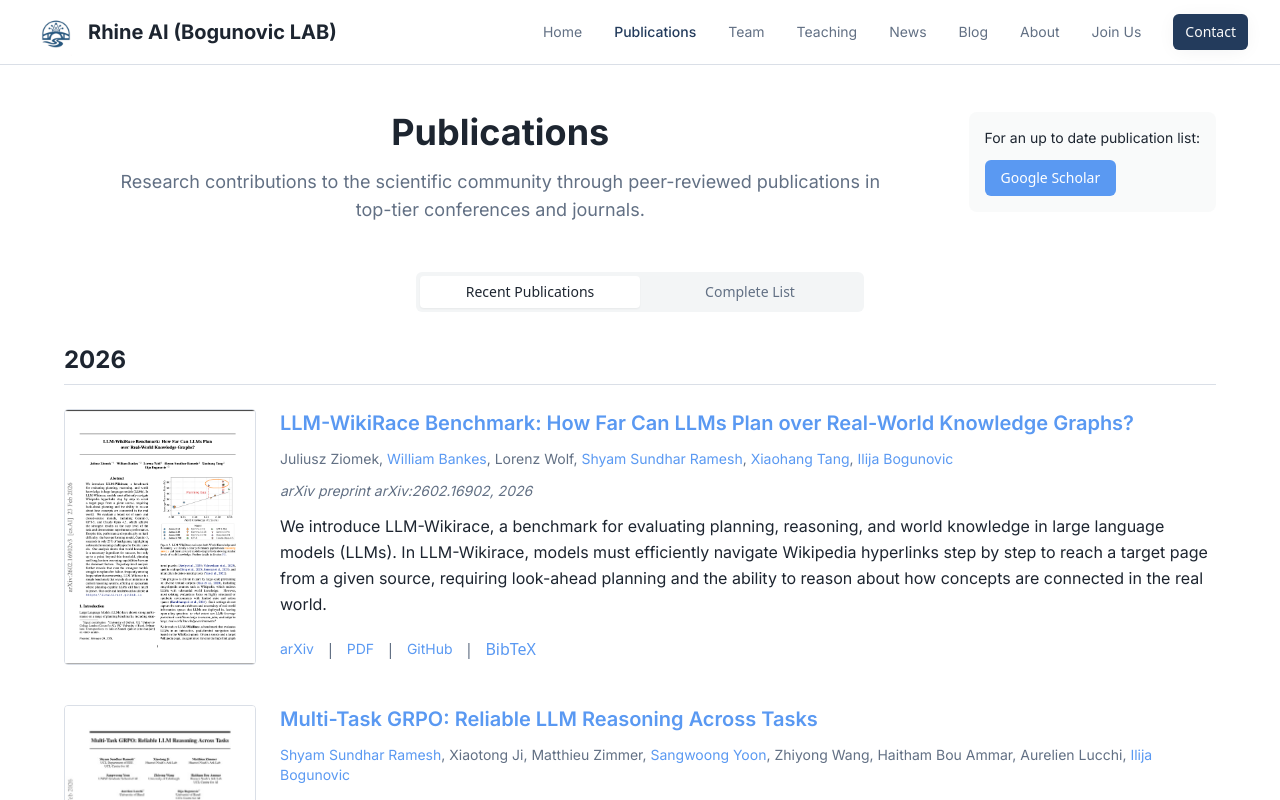
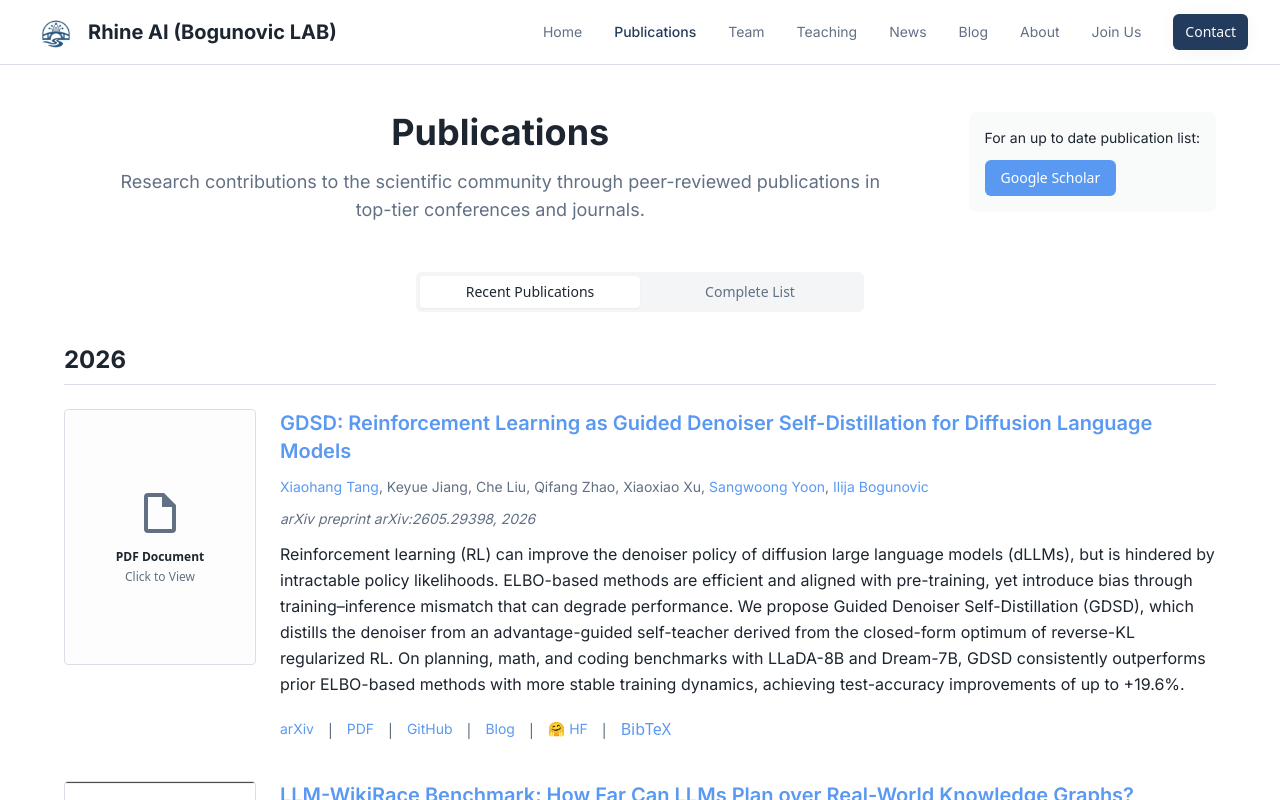
Before and after one commit to ilijabogunovic/rhine-ai, a React (Vite) app: page /publications in a window 1280 px wide. Shown: the top 800 px of the page. Built offline with nearby package versions, Linux system fonts and the light colour scheme.

Commit message:
gdsd update

```diff
--- a/src/pages/Publications.tsx
+++ b/src/pages/Publications.tsx
@@ -53,6 +53,19 @@ const renderAuthors = (authors: string) => {
 };
 
 export const publications = [
+  {
+    year: "2026",
+    title: "GDSD: Reinforcement Learning as Guided Denoiser Self-Distillation for Diffusion Language Models",
+    authors: "Xiaohang Tang, Keyue Jiang, Che Liu, Qifang Zhao, Xiaoxiao Xu, Sangwoong Yoon, Ilija Bogunovic",
+    venue: "arXiv preprint arXiv:2605.29398",
+    type: "Preprint",
+    arxivLink: "https://arxiv.org/abs/2605.29398",
+    pdfFile: "https://arxiv.org/pdf/2605.29398.pdf",
+    abstract: "Reinforcement learning (RL) can improve the denoiser policy of diffusion large language models (dLLMs), but is hindered by intractable policy likelihoods. ELBO-based methods are efficient and aligned with pre-training, yet introduce bias through training–inference mismatch that can degrade performance. We propose Guided Denoiser Self-Distillation (GDSD), which distills the denoiser from an advantage-guided self-teacher derived from the closed-form optimum of reverse-KL regularized RL. On planning, math, and coding benchmarks with LLaDA-8B and Dream-7B, GDSD consistently outperforms prior ELBO-based methods with more stable training dynamics, achieving test-accuracy improvements of up to +19.6%.",
+    githubLink: "https://github.com/GaryBall/GDSD",
+    blogLink: "https://rhine-ai-lab.github.io/diffusion_reasoning/",
+    huggingFaceLink: "https://huggingface.co/papers/2605.29398",
+  },
   {
     year: "2026",
     title: "LLM-WikiRace Benchmark: How Far Can LLMs Plan over Real-World Knowledge Graphs?",
```
